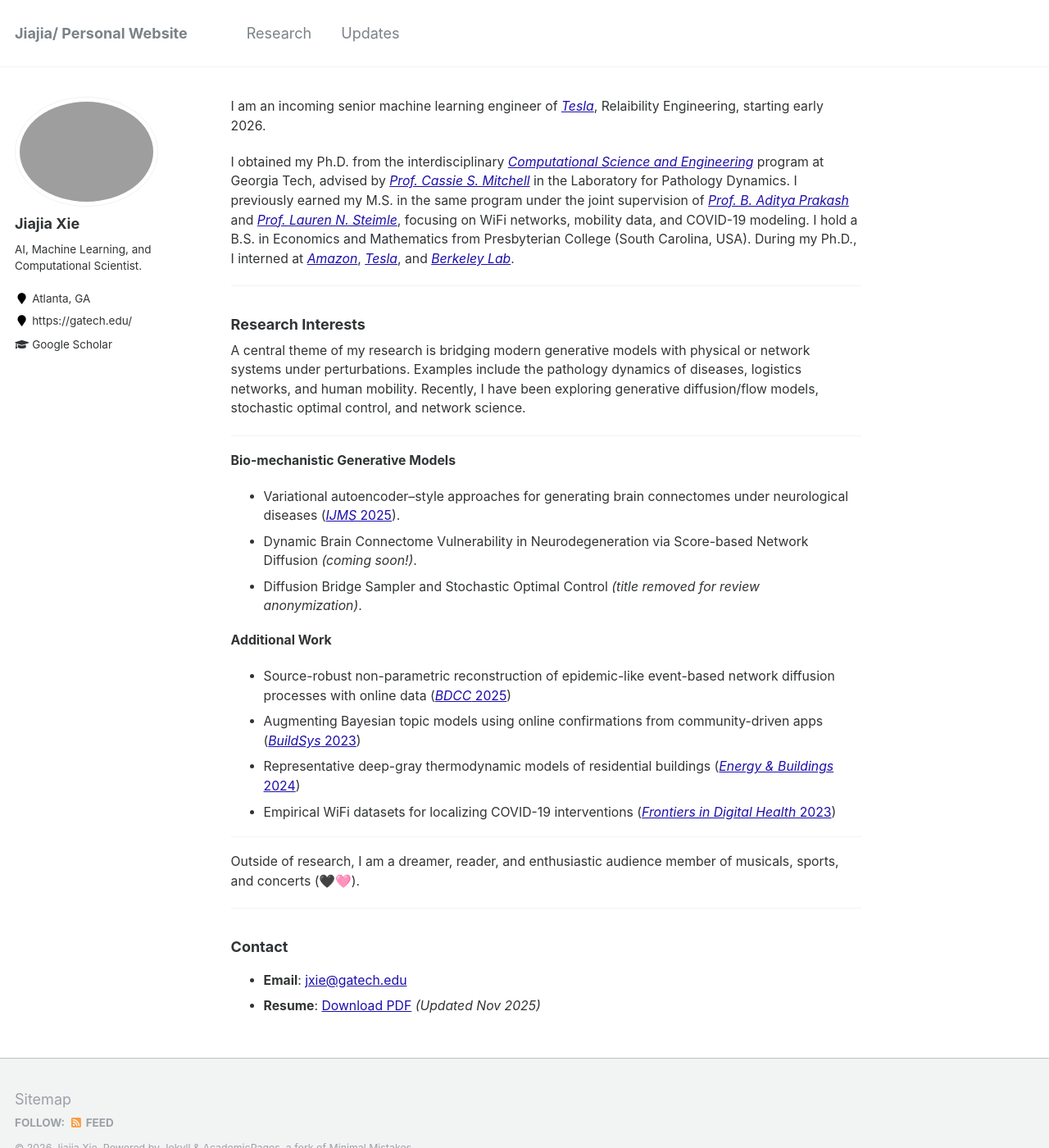
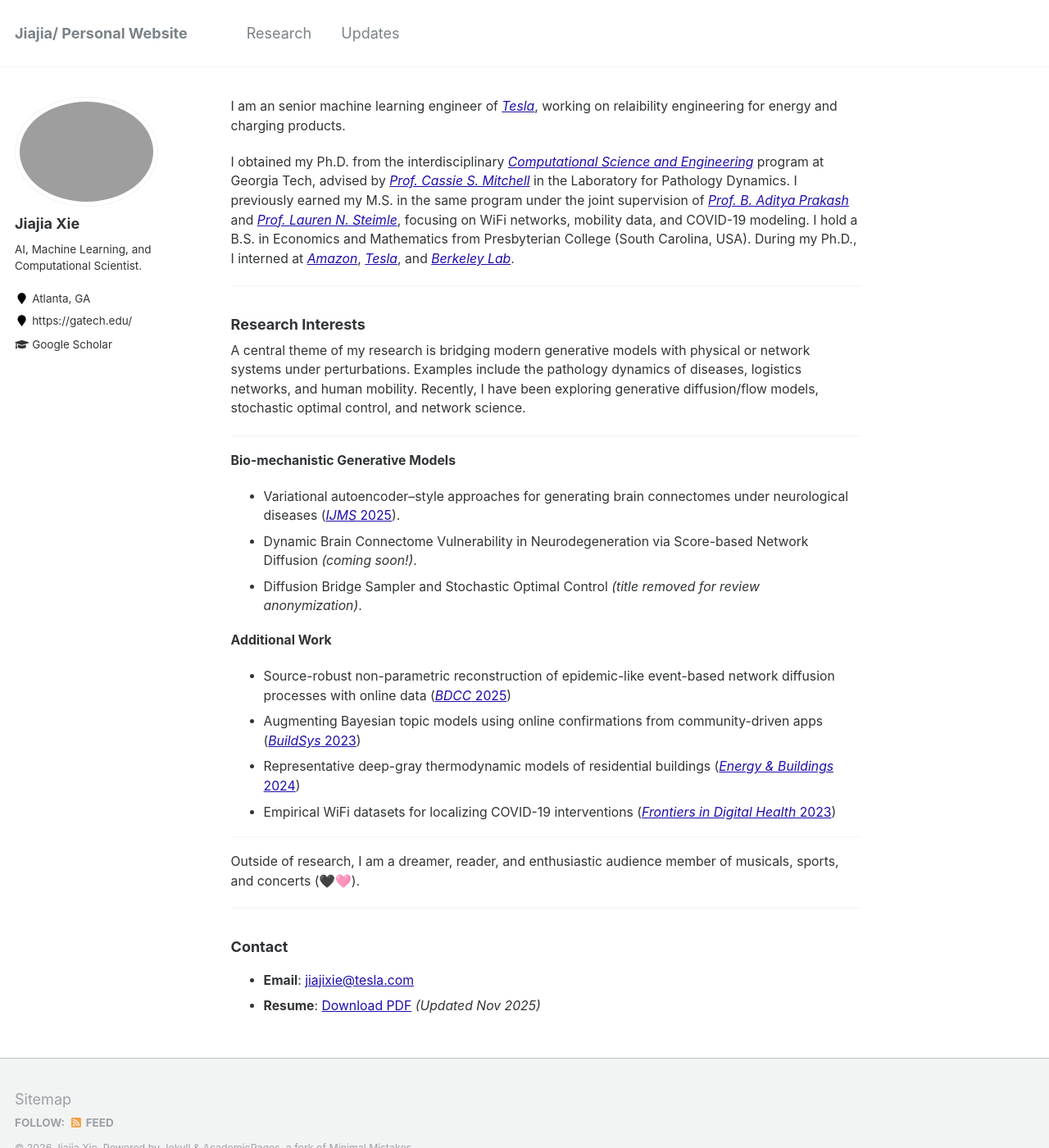
Before and after one commit to jxie1997/jxie1997.github.io, a Jekyll site: the page built from _pages/about.md, in a window 1280 px wide and 1400 px high. Shown: the whole window at 82% size. Built offline with Jekyll 4.4.1, drawn with Linux system fonts in a browser that asks for light colours.

Commit message:
Update about.md feb 7th 2026

```diff
--- a/_pages/about.md
+++ b/_pages/about.md
@@ -7,7 +7,7 @@ redirect_from:
   - /about.html
 ---
 
-I am an incoming senior machine learning engineer of *[Tesla](https://tesla.com/)*, Relaibility Engineering, starting early 2026.
+I am an senior machine learning engineer of *[Tesla](https://tesla.com/)*, working on relaibility engineering for energy and charging products.
 
 I obtained my Ph.D. from the interdisciplinary *[Computational Science and Engineering](https://cse.gatech.edu/)* program at Georgia Tech, advised by *[Prof. Cassie S. Mitchell](https://bme.gatech.edu/bme/faculty/Cassie-S.-Mitchell)* in the Laboratory for Pathology Dynamics. I previously earned my M.S. in the same program under the joint supervision of *[Prof. B. Aditya Prakash](https://faculty.cc.gatech.edu/~badityap/)* and *[Prof. Lauren N. Steimle](https://sites.gatech.edu/steimle/)*, focusing on WiFi networks, mobility data, and COVID-19 modeling. I hold a B.S. in Economics and Mathematics from Presbyterian College (South Carolina, USA). During my Ph.D., I interned at *[Amazon](https://www.amazon.science/)*, *[Tesla](https://tesla.com/)*, and *[Berkeley Lab](https://www.lbl.gov/)*.
 
@@ -41,5 +41,5 @@ Outside of research, I am a dreamer, reader, and enthusiastic audience member of
 
 ### Contact
 
-- **Email**: [jxie@gatech.edu](mailto:jxie@gatech.edu)
+- **Email**: [jiajixie@tesla.com](jiajixie@tesla.com)
 - **Resume**: [Download PDF](https://jxie1997.github.io/files/JiajiaXie_resume.pdf) *(Updated Nov 2025)*
```
